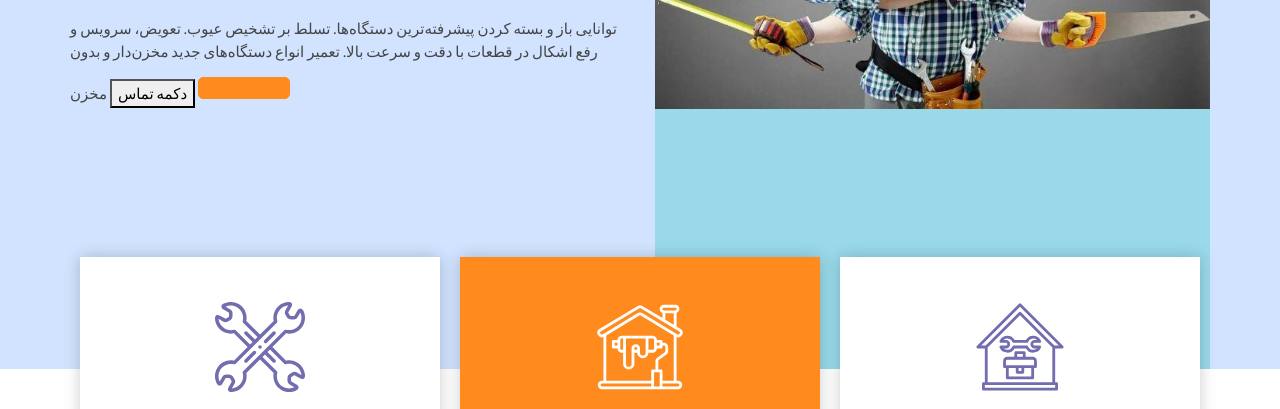
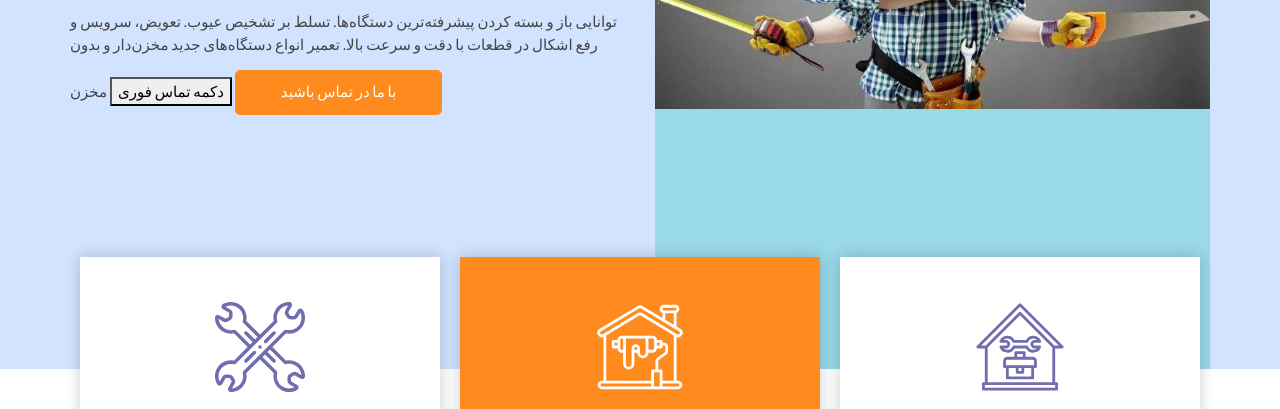
Before and after one commit to alimirak/garma, a plain HTML site: page index.html in a window 1280 px wide. Shown: the part 377-786 px from the top of the page. Drawn offline with nearby package versions, Linux system fonts and the light colour scheme; some packages are replaced by stand-ins of ours.

Commit message:
Update index.html

```diff
--- a/index.html
+++ b/index.html
@@ -102,9 +102,10 @@
                 توانایی باز و بسته کردن پیشرفته‌ترین دستگاه‌ها. تسلط بر تشخیص عیوب. تعویض، سرویس و رفع اشکال در قطعات با دقت و سرعت بالا.
                 تعمیر انواع دستگاه‌های جدید مخزن‌دار و بدون مخزن
 
-                <button onclick="window.location.href='tel:09304046617';">دکمه تماس </button>
+                <button onclick="window.location.href='tel:09304046617';">دکمه تماس فوری </button>
 
                 <a href="">
+                  با ما در تماس باشید
               </a>
             </div>
           </div>
```
